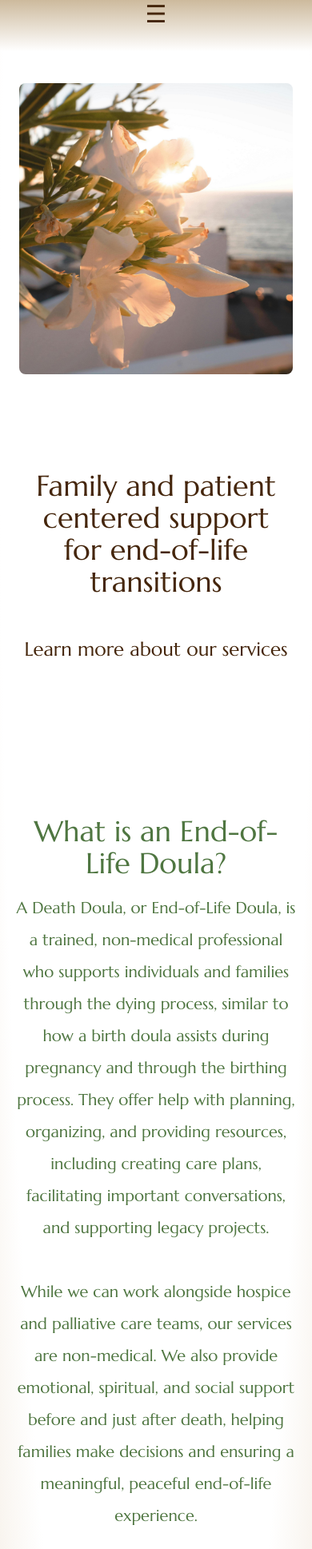
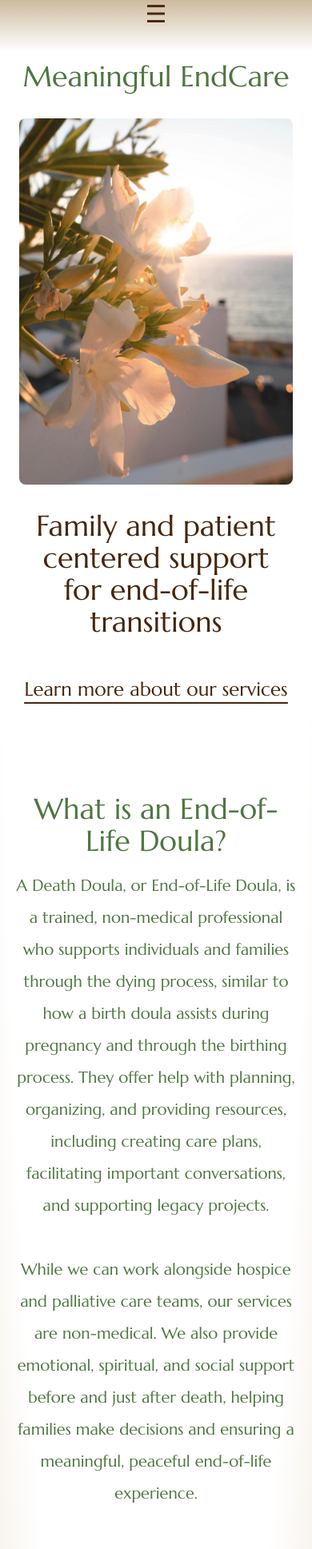
Before and after one commit to victoriaraya/emracing_death, a Next.js app: page / in a window 390 px wide. Shown: the top 1937 px of the page at 80% size. Built offline with nearby package versions, Linux system fonts and the light colour scheme.

Commit message:
home page responsive style edits

```diff
--- a/app/page.tsx
+++ b/app/page.tsx
@@ -4,7 +4,10 @@ import Link from "next/link";
 export default function Home() {
   return (
     <div className="w-full h-full [background:radial-gradient(125%_125%_at_50%_10%,#fff_40%,#d2b48c_100%)]">
-      <div className="grid grid-cols-1 sm:flex w-full h-screen pt-10">
+      <h1 className="text-center text-4xl text-[#4F7641] py-3 sm:hidden">
+        Meaningful EndCare
+      </h1>
+      <div className="grid grid-cols-1 sm:flex w-full h-screen pt-5 sm:pt-10">
         <div className="px-6 sm:px-0 sm:pl-12 w-full">
           <Image
             src={"/images/flowers.jpg"}
@@ -12,20 +15,20 @@ export default function Home() {
             width={550}
             height={400}
             quality={100}
-            className="sm:h-5/6 rounded-lg"
+            className="h-full sm:h-5/6 rounded-lg"
           />
         </div>
         <div className="flex flex-col items-center">
-          <h1 className="text-center md:text-6xl text-4xl text-[#45260C] pt-10 sm:pt-20 px-8 pb-12 sm:pb-32">
+          <h1 className="text-center md:text-6xl text-4xl text-[#45260C] pt-8 sm:pt-20 px-8 pb-12 sm:pb-32">
             Family and patient centered support for end-of-life transitions
           </h1>
-          <p className="text-center sm:relative group text-2xl sm:text-3xl text-[#45260C]">
+          <p className="text-center sm:relative group text-2xl sm:text-3xl text-[#45260C] underline underline-offset-8 sm:no-underline">
             <Link href={"/services"}>Learn more about our services</Link>
             <span className="sm:absolute left-1/2 bottom-[-3px] w-0 h-[2px] bg-[#45260C] transition-all duration-300 group-hover:w-full group-hover:left-0"></span>
           </p>
         </div>
       </div>
-      <div className="grid grid-cols-1 h-full sm:flex-col items-center justify-items-center text-center sm:text-left px-5 sm:px-36 pt-28 sm:pt-0 text-[#4F7641]">
+      <div className="grid grid-cols-1 h-full sm:flex-col items-center justify-items-center text-center sm:text-left px-5 sm:px-36 pt-5 sm:pt-0 text-[#4F7641]">
         <h1 className="text-4xl sm:text-5xl pb-4 sm:pb-8 text-center">
           What is an End-of-Life Doula?
         </h1>
@@ -91,7 +94,7 @@ export default function Home() {
           className="rounded-lg mt-6 sm:mt-24"
         />
       </div>
-      <h1 className="text-[#45260C] text-center text-2xl sm:text-4xl pb-2 sm:pb-4 sm:pt-16">
+      <h1 className="text-[#45260C] text-center text-2xl sm:text-4xl pb-2 sm:pb-4 sm:pt-16 px-2 sm:px-0">
         Contact us today to schedule a free 15 minute consultation
       </h1>
       <h2 className="text-[#45260C] text-center text-xl sm:text-3xl pb-16 sm:pb-24">
```
